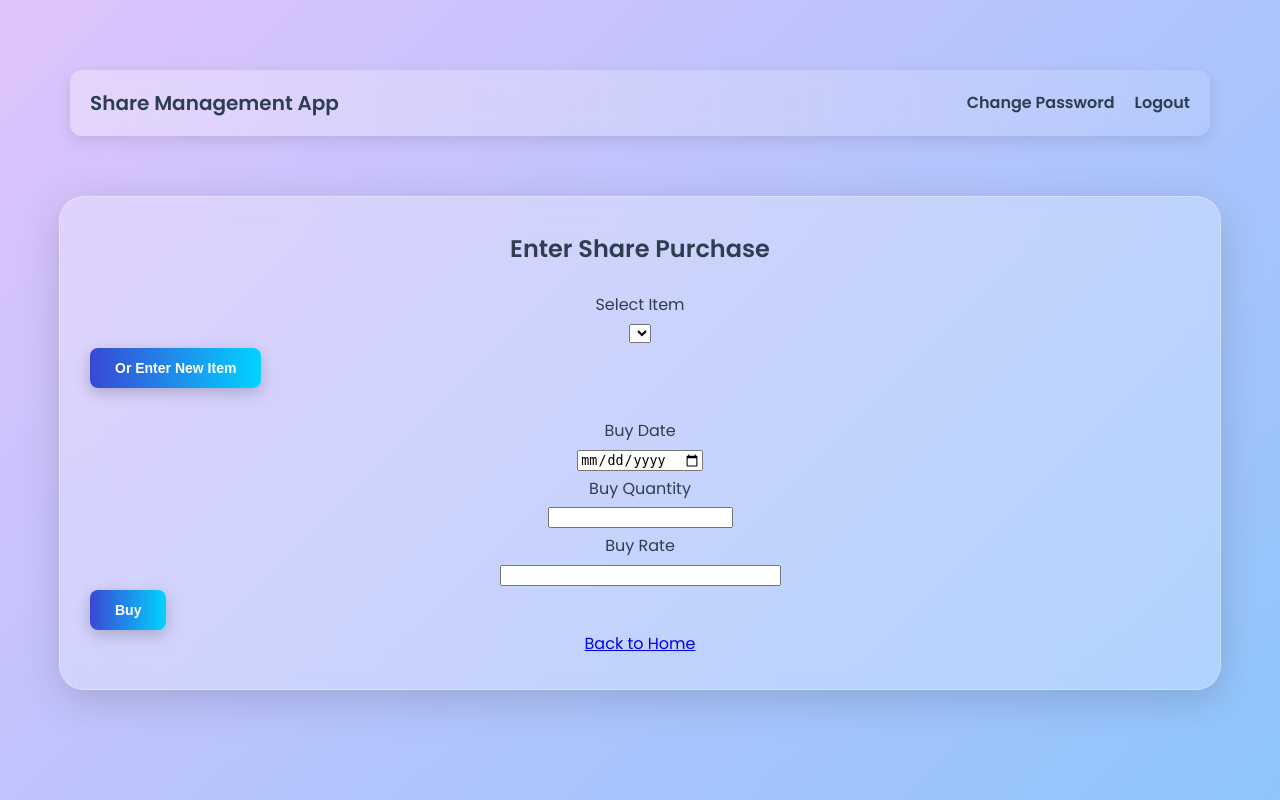
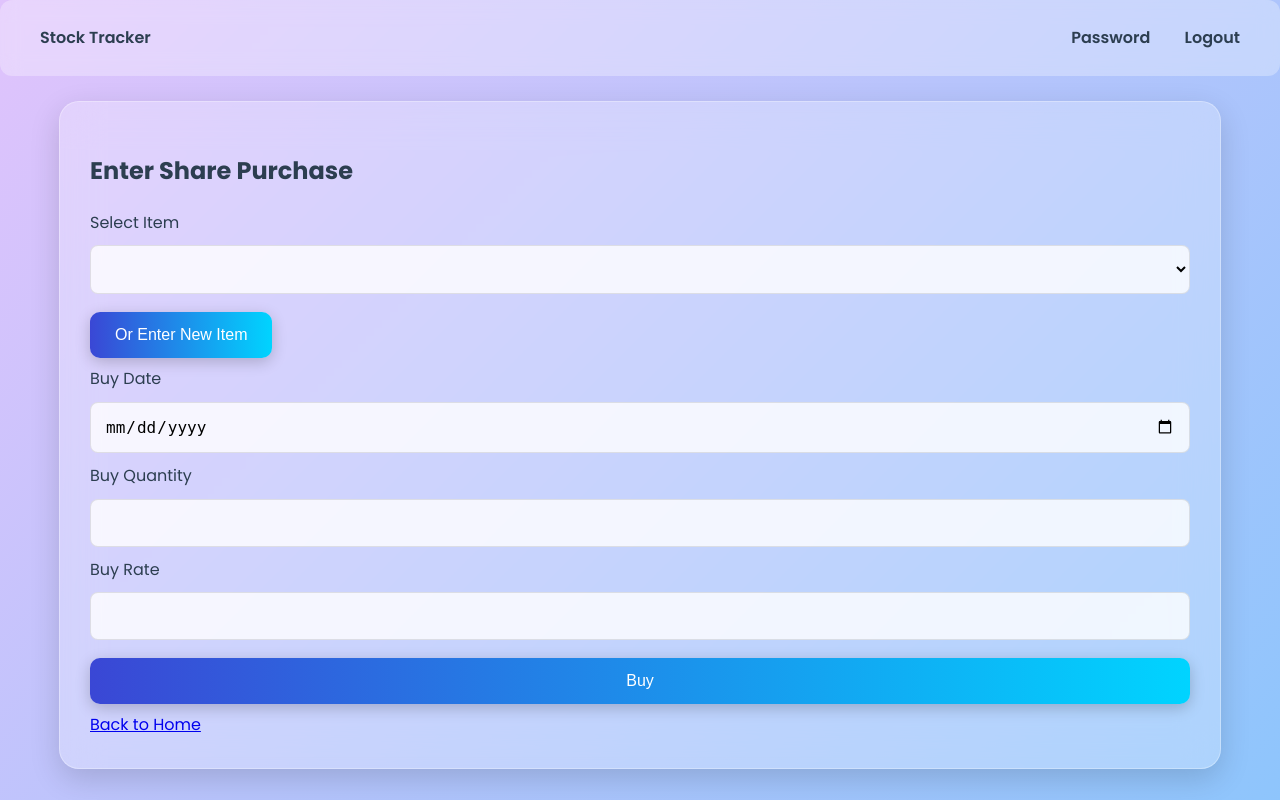
Before and after one commit to binga-cloud/share-management-app, a Flask app: page /buy in a window 1280 px wide. Run offline with Flask 3, Linux system fonts and the light colour scheme; a user stored in the database is signed in; data comes from the database, SQL or seed files in the repository; lists and menus that the app fills with data are empty.

Commit message:
Mobile fit App

```diff
--- a/static/css/styles.css
+++ b/static/css/styles.css
@@ -1,231 +1,159 @@
-/* Modern Glassmorphism Styling with Enhanced Aesthetics */
+/* Modern Glassmorphism - Responsive for ALL Devices */
 body {
     font-family: 'Poppins', sans-serif;
     background: linear-gradient(135deg, #e0c3fc, #8ec5fc);
     color: #2c3e50;
     margin: 0;
     padding: 0;
-    line-height: 1.8;
+    line-height: 1.6;
+    min-height: 100vh;
     font-size: 16px;
-    min-height: 100vh;
-    display: flex;
-    flex-direction: column;
-    justify-content: center;
-    align-items: center;
 }
 
-h1, h2, h3 {
-    color: #2c3e50;
-    font-weight: 700;
-    text-align: center;
-    margin: 0 0 20px 0;
-}
-
+/* Container - Works on Mobile & Desktop */
 .container {
-    width: 90%;
+    width: 95%;
     max-width: 1100px;
-    margin: 40px auto;
-    padding: 30px;
+    margin: 20px auto;
+    padding: 25px;
     background: rgba(255, 255, 255, 0.25);
-    box-shadow: 0 10px 40px rgba(0, 0, 0, 0.15);
     backdrop-filter: blur(20px);
-    border-radius: 25px;
-    animation: fadeIn 1s ease-in-out;
-    text-align: center;
+    border-radius: 20px;
+    box-shadow: 0 10px 30px rgba(0, 0, 0, 0.15);
     border: 1px solid rgba(255, 255, 255, 0.3);
+    animation: fadeIn 0.5s ease-out;
 }
 
 @keyframes fadeIn {
-    from { opacity: 0; transform: translateY(20px); }
+    from { opacity: 0; transform: translateY(10px); }
     to { opacity: 1; transform: translateY(0); }
 }
 
-/* Navigation Bar with Left and Right Alignment */
+/* Navigation - Responsive */
 .navbar {
-    background: linear-gradient(90deg, rgba(255, 255, 255, 0.3), rgba(255, 255, 255, 0.1));
-    padding: 15px 20px;
-    color: #2c3e50;
+    background: rgba(255, 255, 255, 0.3);
+    padding: 15px;
+    border-radius: 12px;
     display: flex;
-    justify-content: space-between; /* Space between left and right items */
+    flex-wrap: wrap;
+    justify-content: space-between;
     align-items: center;
-    border-radius: 12px;
-    box-shadow: 0 5px 15px rgba(0, 0, 0, 0.1);
+    gap: 10px;
+    margin-bottom: 25px;
     backdrop-filter: blur(10px);
-    margin-bottom: 20px;
-    width: 100%;
-    max-width: 1100px;
 }
 
-/* Left-aligned App Name */
-.navbar .app-name {
-    font-size: 20px;
-    font-weight: 700;
+.navbar a {
     color: #2c3e50;
     text-decoration: none;
+    font-weight: 600;
+    padding: 10px 15px;
+    border-radius: 8px;
     transition: all 0.3s ease;
 }
 
-.navbar .app-name:hover {
-    color: #00d4ff;
+.navbar a:hover {
+    background: rgba(255, 255, 255, 0.5);
     transform: translateY(-2px);
 }
 
-/* Right-aligned Navigation Links */
-.navbar .nav-links {
-    display: flex;
-    gap: 20px; /* Space between Home and Report */
-    align-items: center;
+/* Buttons - Perfect for Touch & Mouse */
+.button, button, input[type="submit"] {
+    background: linear-gradient(90deg, #3a47d5, #00d4ff);
+    color: white;
+    border: none;
+    padding: 14px 25px;
+    font-size: 16px;
+    border-radius: 10px;
+    cursor: pointer;
+    transition: all 0.3s ease;
+    box-shadow: 0 4px 15px rgba(0, 0, 0, 0.2);
+    display: inline-block;
+    text-align: center;
+    margin: 8px 0;
 }
 
-.navbar .nav-links a {
-    color: #2c3e50;
-    font-weight: 700;
-    transition: all 0.3s ease;
-    text-decoration: none;
-}
-
-.navbar .nav-links a:hover {
-    color: #00d4ff;
-    transform: translateY(-2px);
-}
-
-/* Button Section with Enhanced Hover Effects */
-.button-container {
-    display: flex;
-    justify-content: center;
-    gap: 20px;
-    flex-wrap: wrap;
-    margin-top: 20px;
-}
-
-.button, form button, form input[type="submit"] {
-    background: linear-gradient(90deg, #3a47d5, #00d4ff);
-    color: white;
-    padding: 12px 25px;
-    border-radius: 8px;
-    font-size: 14px;
-    font-weight: 600;
-    border: none;
-    cursor: pointer;
-    transition: all 0.4s ease;
-    box-shadow: 0 5px 15px rgba(0, 0, 0, 0.2);
-    position: relative;
-    overflow: hidden;
-    display: flex;
-    align-items: center;
-    justify-content: center;
-    gap: 8px;
-}
-
-.button::before, form button::before, form input[type="submit"]::before {
-    content: '';
-    position: absolute;
-    top: 50%;
-    left: 50%;
-    width: 300%;
-    height: 300%;
-    background: rgba(255, 255, 255, 0.3);
-    transition: all 0.5s ease;
-    border-radius: 50%;
-    transform: translate(-50%, -50%) scale(0);
-}
-
-.button:hover::before, form button:hover::before, form input[type="submit"]:hover::before {
-    transform: translate(-50%, -50%) scale(1);
-}
-
-.button:hover, form button:hover, form input[type="submit"]:hover {
+.button:hover, button:hover {
     transform: translateY(-3px) scale(1.03);
-    background: linear-gradient(90deg, #00d4ff, #3a47d5);
     box-shadow: 0 8px 20px rgba(0, 0, 0, 0.3);
 }
 
-/* Table Enhancements with Better Spacing and Modern Look */
+/* Tables - Scrollable on Mobile */
 table {
     width: 100%;
     border-collapse: collapse;
-    margin: 20px 0;
+    margin: 25px 0;
     background: rgba(255, 255, 255, 0.4);
-    box-shadow: 0 10px 30px rgba(0, 0, 0, 0.1);
+    box-shadow: 0 5px 20px rgba(0, 0, 0, 0.1);
     border-radius: 12px;
     overflow: hidden;
-    color: #2c3e50;
-    font-size: 14px;
-    transition: transform 0.3s ease;
-}
-
-table:hover {
-    transform: scale(1.01);
 }
 
 table th, table td {
-    padding: 12px 15px;
+    padding: 15px;
     text-align: left;
     border-bottom: 1px solid rgba(0, 0, 0, 0.1);
 }
 
 table th {
     background: rgba(255, 255, 255, 0.3);
-    text-transform: uppercase;
-    letter-spacing: 1px;
     font-weight: 700;
-    font-size: 14px;
-    padding: 15px;
 }
 
-table tr:hover {
-    background: rgba(255, 255, 255, 0.5);
-    transition: background 0.3s ease;
+/* Forms - Mobile-Friendly */
+input, select, textarea {
+    width: 100%;
+    padding: 14px;
+    margin: 10px 0;
+    border-radius: 8px;
+    border: 1px solid rgba(0, 0, 0, 0.1);
+    background: rgba(255, 255, 255, 0.8);
+    font-size: 16px;
+    box-sizing: border-box;
 }
 
-/* Action Buttons in Table */
-table .actions {
-    display: flex;
-    gap: 10px;
-}
+/* Mobile-Specific Tweaks */
+@media (max-width: 768px) {
+    body {
+        font-size: 18px;
+        padding: 10px;
+    }
 
-table .actions button {
-    background: linear-gradient(90deg, #3a47d5, #00d4ff);
-    color: white;
-    padding: 8px 15px;
-    border-radius: 6px;
-    font-size: 12px;
-    font-weight: 600;
-    border: none;
-    cursor: pointer;
-    transition: all 0.3s ease;
-    box-shadow: 0 3px 10px rgba(0, 0, 0, 0.2);
-}
-
-table .actions button:hover {
-    transform: translateY(-2px);
-    background: linear-gradient(90deg, #00d4ff, #3a47d5);
-    box-shadow: 0 5px 15px rgba(0, 0, 0, 0.3);
-}
-
-/* Responsive Design */
-@media (max-width: 768px) {
     .container {
         width: 100%;
         padding: 20px;
+        border-radius: 15px;
     }
-    table {
-        font-size: 13px;
-    }
-    table th, table td {
-        padding: 10px;
-    }
-    .button-container {
-        flex-direction: column;
-        align-items: center;
-    }
+
     .navbar {
         flex-direction: column;
-        align-items: center;
-        gap: 10px;
+        text-align: center;
     }
-    .navbar .nav-links {
-        flex-direction: column;
-        gap: 10px;
+
+    .button, button, input[type="submit"] {
+        width: 100%;
+        padding: 16px;
+        font-size: 18px;
+    }
+
+    table {
+        display: block;
+        overflow-x: auto;
+        font-size: 15px;
     }
 }
+
+/* Desktop Enhancements */
+@media (min-width: 1024px) {
+    .container {
+        padding: 30px;
+    }
+
+    .navbar {
+        padding: 15px 25px;
+    }
+
+    table th, table td {
+        padding: 18px;
+    }
+}
--- a/templates/layout.html
+++ b/templates/layout.html
@@ -1,38 +1,36 @@
 <!DOCTYPE html>
 <html>
 <head>
-    <title>Share Management</title>
-    <!-- PWA Required Meta Tags -->
+    <!-- PWA Essentials -->
     <meta charset="UTF-8">
-    <meta name="viewport" content="width=device-width, initial-scale=1.0">
+    <title>Stock Portfolio Tracker</title>
+    <meta name="viewport" content="width=device-width, initial-scale=1.0, maximum-scale=1.0, user-scalable=no">
     <meta name="theme-color" content="#4a90e2">
-    <meta name="description" content="Stock Portfolio Management Application">
+    <meta name="description" content="Track your stock investments and dividends">
 
-    <!-- PWA Manifest -->
+    <!-- PWA Config -->
     <link rel="manifest" href="{{ url_for('static', filename='manifest.json') }}">
+    <link rel="icon" href="{{ url_for('static', filename='icons/icon-192x192.png') }}">
 
     <!-- iOS Support -->
+    <meta name="apple-mobile-web-app-capable" content="yes">
+    <meta name="apple-mobile-web-app-status-bar-style" content="black-translucent">
     <link rel="apple-touch-icon" href="{{ url_for('static', filename='icons/icon-192x192.png') }}">
-    <meta name="apple-mobile-web-app-status-bar" content="#4a90e2">
-    <meta name="apple-mobile-web-app-capable" content="yes">
 
-    <!-- Fonts and CSS -->
-    <link href="https://fonts.googleapis.com/css2?family=Poppins:wght@400;600&display=swap" rel="stylesheet">
+    <!-- Fonts & CSS -->
+    <link href="https://fonts.googleapis.com/css2?family=Poppins:wght@400;600;700&display=swap" rel="stylesheet">
     <link rel="stylesheet" href="{{ url_for('static', filename='css/styles.css') }}">
-
-    <!-- Favicon -->
-    <link rel="icon" type="image/png" href="{{ url_for('static', filename='icons/icon-192x192.png') }}">
 </head>
 <body>
     <!-- Navigation Bar -->
     <div class="navbar">
-        <a href="{{ url_for('index') }}" class="app-name">Share Management App</a>
+        <a href="{{ url_for('index') }}" class="app-name">Stock Tracker</a>
         <div class="nav-links">
             {% if current_user.is_authenticated %}
                 {% if current_user.is_admin %}
-                    <a href="{{ url_for('admin_users') }}">Admin Panel</a>
+                    <a href="{{ url_for('admin_users') }}">Admin</a>
                 {% endif %}
-                <a href="{{ url_for('change_password') }}">Change Password</a>
+                <a href="{{ url_for('change_password') }}">Password</a>
                 <a href="{{ url_for('logout') }}">Logout</a>
             {% else %}
                 <a href="{{ url_for('login') }}">Login</a>
@@ -46,17 +44,13 @@
         {% block content %}{% endblock %}
     </div>
 
-    <!-- PWA Service Worker Registration -->
+    <!-- PWA Service Worker -->
     <script>
         if ('serviceWorker' in navigator) {
-            window.addEventListener('load', function() {
+            window.addEventListener('load', () => {
                 navigator.serviceWorker.register('{{ url_for("static", filename="sw.js") }}')
-                    .then(function(registration) {
-                        console.log('ServiceWorker registration successful');
-                    })
-                    .catch(function(err) {
-                        console.log('ServiceWorker registration failed: ', err);
-                    });
+                    .then(reg => console.log('PWA: Service Worker registered'))
+                    .catch(err => console.log('PWA: Registration failed: ' + err));
             });
         }
     </script>
```
Also changed, not shown: static/manifest.json.
